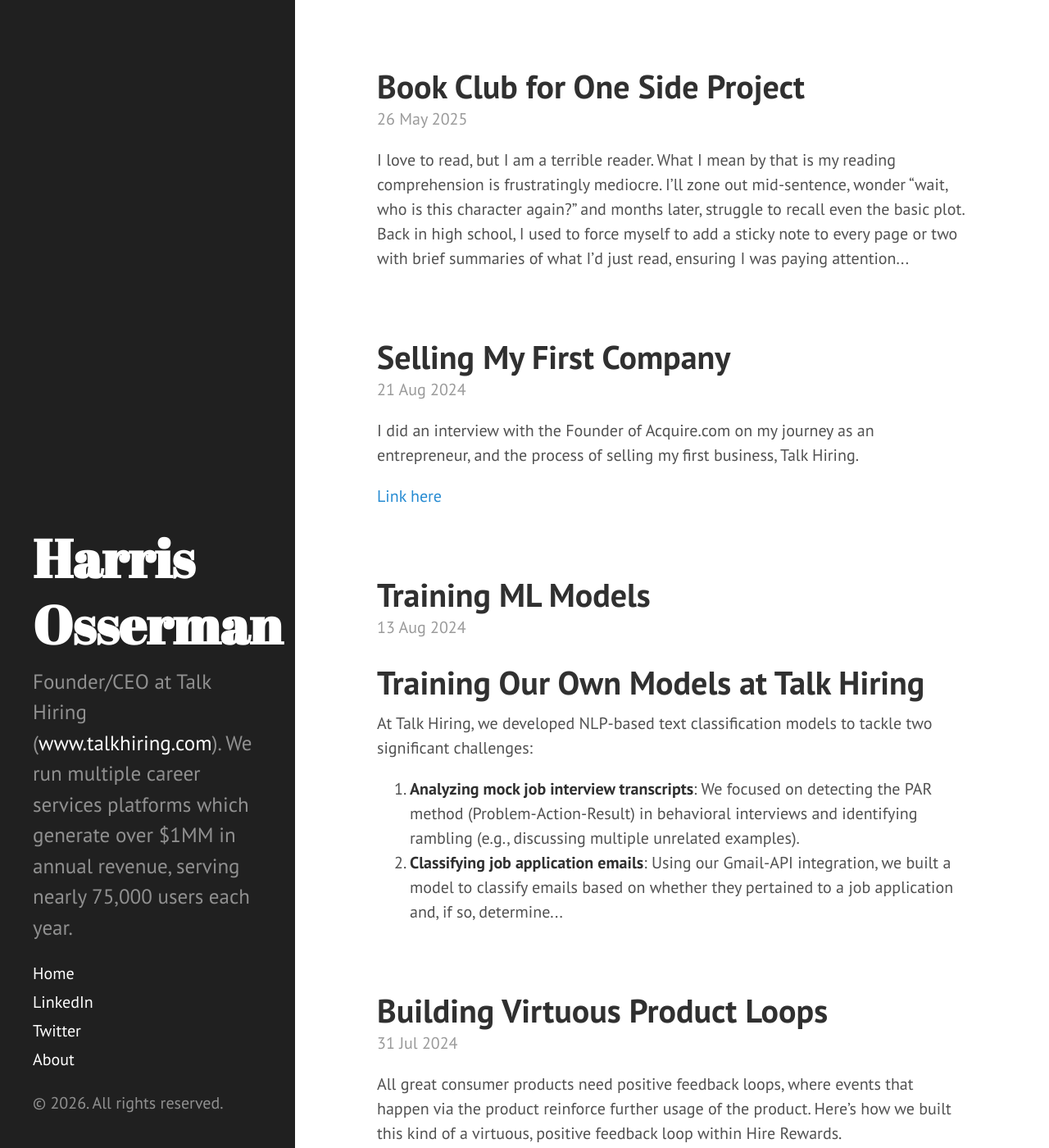
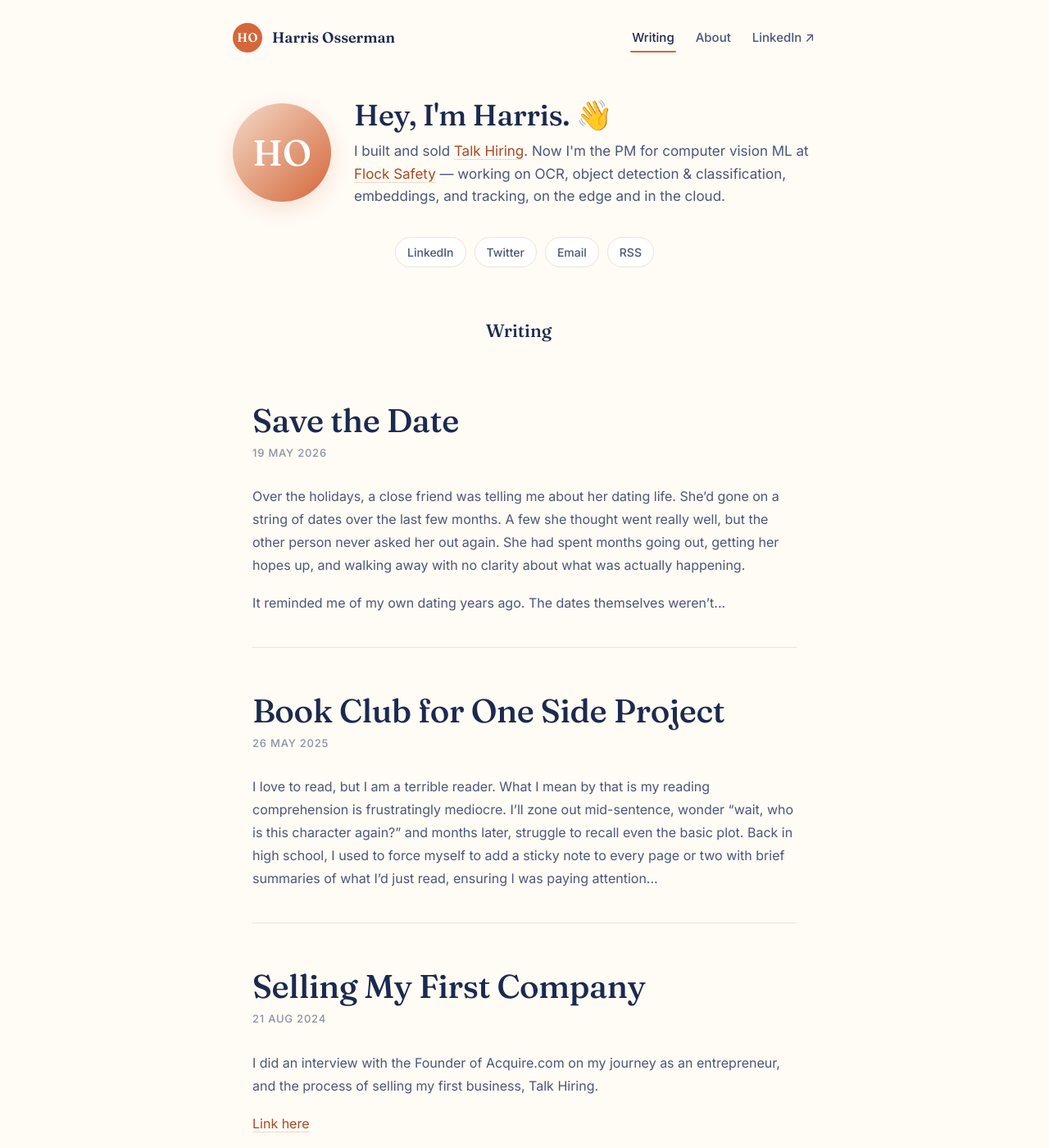
Before and after one commit to harrisosserman/harrisosserman.github.io, a Jekyll site: the page built from index.html, in a window 1280 px wide and 1400 px high. Shown: the whole window at 82% size. Built offline with Jekyll 4.4.1, drawn with Linux system fonts in a browser that asks for light colours; the list of posts is cut into pages by our own code; some of the changed text lies outside the part shown.

Commit message:
Redesign site, update bio, add Save the Date post
Warm personal brand facelift (Fraunces + Inter, cream/navy/terracotta),
top nav replacing legacy sidebar, hero with monogram on home. Bio + about
updated for Flock Safety role. New post on Save the Date.

Co-Authored-By: Claude Opus 4.7 (1M context) <noreply@anthropic.com>

```diff
--- a/_includes/head.html
+++ b/_includes/head.html
@@ -23,7 +23,10 @@
   <link rel="stylesheet" href="{{ '/' | relative_url }}public/css/poole.css">
   <link rel="stylesheet" href="{{ '/' | relative_url }}public/css/syntax.css">
   <link rel="stylesheet" href="{{ '/' | relative_url }}public/css/hyde.css">
-  <link rel="stylesheet" href="https://fonts.googleapis.com/css?family=PT+Sans:400,400italic,700|Abril+Fatface">
+  <link rel="preconnect" href="https://fonts.googleapis.com">
+  <link rel="preconnect" href="https://fonts.gstatic.com" crossorigin>
+  <link rel="stylesheet" href="https://fonts.googleapis.com/css2?family=Fraunces:opsz,wght@9..144,400;9..144,500;9..144,600&family=Inter:wght@400;500;600&family=JetBrains+Mono:wght@400;500&display=swap">
+  <link rel="stylesheet" href="{{ '/' | relative_url }}public/css/redesign.css">
 
   <!-- Icons -->
   <link rel="apple-touch-icon-precomposed" sizes="144x144" href="{{ '/' | relative_url }}public/apple-touch-icon-144-precomposed.png">
--- a/_includes/sidebar.html
+++ b/_includes/sidebar.html
@@ -7,7 +7,7 @@
         </a>
       </h1>
       <p class="lead">
-        Founder/CEO at Talk Hiring (<a href="https://www.talkhiring.com">www.talkhiring.com</a>).  We run multiple career services platforms which generate over $1MM in annual revenue, serving nearly 75,000 users each year.
+        Built and sold <a href="https://www.talkhiring.com">Talk Hiring</a>. Now PM for computer vision ML at <a href="https://www.flocksafety.com">Flock Safety</a> — OCR, detection, classification, embeddings, and tracking on the edge and in the cloud.
       </p>
     </div>
 
--- a/_layouts/default.html
+++ b/_layouts/default.html
@@ -5,11 +5,45 @@
 
   <body>
 
+    <header class="site-nav">
+      <a class="brand" href="{{ '/' | relative_url }}">
+        <span class="monogram">HO</span>
+        <span class="brand-name">Harris Osserman</span>
+      </a>
+      <nav>
+        <a href="{{ '/' | relative_url }}" {% if page.url == '/' %}class="active"{% endif %}>Writing</a>
+        <a href="{{ '/about/' | relative_url }}" {% if page.url contains '/about' %}class="active"{% endif %}>About</a>
+        <a href="https://www.linkedin.com/in/harris-osserman-02691528/" target="_blank" rel="noopener">LinkedIn ↗</a>
+      </nav>
+    </header>
+
     {% include sidebar.html %}
+
+    {% if page.url == '/' %}
+    <section class="hero">
+      <div class="avatar">HO</div>
+      <div>
+        <h1>Hey, I'm Harris. <span class="wave">👋</span></h1>
+        <p>I built and sold <a href="https://blog.acquire.com/startup-acquisition-episode-114/" target="_blank" rel="noopener">Talk Hiring</a>. Now I'm the PM for computer vision ML at <a href="https://www.flocksafety.com">Flock Safety</a> — working on OCR, object detection &amp; classification, embeddings, and tracking, on the edge and in the cloud.</p>
+      </div>
+    </section>
+    <div class="social-row">
+      <a href="https://www.linkedin.com/in/harris-osserman-02691528/" target="_blank" rel="noopener">LinkedIn</a>
+      <a href="https://twitter.com/harrisosserman" target="_blank" rel="noopener">Twitter</a>
+      <a href="mailto:harris.osserman@gmail.com">Email</a>
+      <a href="/atom.xml">RSS</a>
+    </div>
+    <h2 class="section-label">Writing</h2>
+    {% endif %}
 
     <div class="content container">
       {{ content }}
     </div>
 
+    <footer class="site-footer">
+      <span>&copy; {{ site.time | date: '%Y' }} Harris Osserman</span>
+      <span><a href="/atom.xml">RSS</a> · <a href="mailto:harris.osserman@gmail.com">Email</a></span>
+    </footer>
+
   </body>
 </html>
--- /dev/null
+++ b/_posts/2026-05-19-save-the-date.md
@@ -0,0 +1,42 @@
+---
+layout: post
+title: "Save the Date"
+---
+
+Over the holidays, a close friend was telling me about her dating life. She'd gone on a string of dates over the last few months. A few she thought went really well, but the other person never asked her out again. She had spent months going out, getting her hopes up, and walking away with no clarity about what was actually happening.
+
+It reminded me of my own dating years ago. The dates themselves weren't the hard part. The hard part was how long the whole process took. Months of guessing. Months of replaying conversations through your own biases.
+
+I started thinking about how lopsided the dating industry is. Hinge, Bumble, Tinder, the League. Basically every dollar in this space goes to the top of the funnel. Profile optimization, photo selection, bio crafting, matching algorithms. But once you're actually sitting across from someone? You walk away with only what you happened to pick up on.
+
+That gap was the idea. What if you could get an outside perspective on a date you actually went on, not a coach reading your texts, not your friends speculating, but feedback grounded in what actually happened?
+
+I called it [Save the Date](https://getsavethedate.com). The pitch was a mutual reflection system: both people opt in, both get their own private AI insights afterward, and the raw recording gets deleted. Nobody is reviewing their date's review. The product wasn't trying to gamify dating or turn it into a sport. It was trying to give you the one thing you can't get anywhere else, an outsider perspective on every date.
+
+The innovation I was most excited about was the feedback format itself. Instead of a clinical "here's a summary of your date" report card, the insights came back as a Reddit-style thread. After every date, twelve different AI personas, each with their own voice and lens, would weigh in on what they observed. One persona is a no-nonsense friend who tells it to you straight. Another is the over-analyzer who pulls on a specific quote and unpacks it. Another is the romantic who sees the spark you missed. Another is the cynic. You scroll a thread of reactions the way you'd scroll a r/datingoverthirty post, except every comment is about you. The framing made the feedback feel like a group chat of friends instead of a verdict from an algorithm, and almost everyone I showed it to lit up at it.
+
+I built the thing with Claude Code over a few months. React Native app, Supabase for the backend, AWS Lambda for the audio processing, Claude on the AI side. The hardest design problem was the consent flow. Both parties have to agree, in the app, before recording starts. The audio recording and the transcript both get deleted after the insights are generated. I obsessed over the privacy story because I knew that would be the thing people pushed back on.
+
+Then I started doing user interviews. About 30 of them. Some were friends and friends-of-friends. The rest I recruited on [Prolific](https://www.prolific.com), people who had actually been on multiple dates in the last year. I'd share my screen, walk them through [the marketing site](https://getsavethedate.com), the app, the consent flow, the post-date insights, and just let them talk.
+
+What I expected was that people would have a privacy reaction. They did. But it wasn't the privacy concern that mattered. The thing that came up in nearly every conversation, almost word for word, was:
+
+> "I like it. But how do you ask the other person?"
+
+It came up from Joseph, a nurse in Boston who said his big worry was "getting the other person to be ok with it." It came up from Emily in Portland, who said proposing recording "just feels awkward." It came up from Evan in LA, who told me point-blank that he'd love to be the recipient but would never be the asker. It came up from Alyssa in Austin, who would happily use it but didn't want her date to know.
+
+Person after person told me the same thing. The product was interesting. The insights were exciting. They wanted to see what an AI thought of their date. But the act of sending a stranger a link and asking them to consent to being recorded? That was a wall.
+
+So we iterated. We rewrote the marketing site to lead with trust and privacy. We added a "deletion receipt" that showed the user when their audio was destroyed. We added scripts, actual sample text messages, for how to ask your date, in three different tones (warm, casual, playful). We added a section on the site for how other people had handled the consent ask. We softened the colors. We added an AI personas page so people understood the feedback wasn't coming from real strangers. We tried, in every way we could, to lower the awkwardness floor of asking.
+
+The biggest unlock came from listening to the interviewees. The same people who flinched at the idea of asking a stranger to be recorded would tell me, almost as a throwaway, "I'd be happy to use it on a second date." Joseph in Boston pitched me the line basically verbatim: "I had a great time, let's do it again soon. By the way, I would love to try this app on our next date. No hard feelings if not." That reframing changed the product. The consent ask doesn't belong before a first date when you barely know each other. It belongs at the end of a date that went well, when the goodwill is highest and the next date is the natural conversation. We rewrote the scripts, the marketing site, and the in-app prompts around that timing. The awkwardness floor dropped noticeably.
+
+But solving the consent ask still left a harder problem behind it, and it was the one I noticed late.
+
+Even when someone downloaded the app, there was no natural moment to remind them to use it. Most people don't have a date scheduled the day they hear about an app. They might have one in two weeks, or three, or not for a month. By the time the date came around, they had completely forgotten that Save the Date existed. I could send emails, push notifications, "any dates this week?" nags, but none of it felt good, and none of it solved the problem. The product needed to insert itself at exactly the right moment, and I had no way to know when that moment was.
+
+The honest answer is that this product belongs inside a dating app, not outside one. The match itself is the right trigger. When two people match, the app already knows they're talking. It can read the conversation and notice the moment they start discussing meeting up. It can offer Save the Date as a one-tap double opt-in, before either of them has to type a single awkward sentence to a stranger. The friction disappears. The reminder problem disappears. Both people opted in to a dating app, so they're already on board with the premise of putting effort into dating. The consent ask becomes a feature, not a hurdle.
+
+I'm not a dating app. I don't have those matches. And building a dating app to get to this feature is the long way around.
+
+[Save the Date](https://getsavethedate.com), the only STD you will want to tell your friends about.
--- /dev/null
+++ b/public/css/redesign.css
@@ -0,0 +1,459 @@
+/* ===== Warm personal brand redesign ===== */
+
+:root {
+  --bg: #FFFBF5;
+  --bg-card: #FFFFFF;
+  --ink: #1B2A4E;
+  --ink-soft: #4A5878;
+  --muted: #8A93A6;
+  --rule: #ECE4D6;
+  --accent: #D4673A;       /* terracotta */
+  --accent-soft: #F4D9C7;
+  --accent-deep: #A84A22;
+  --max-w: 760px;
+}
+
+/* Reset legacy hyde/poole styles we don't want */
+html, body {
+  background: var(--bg);
+  color: var(--ink);
+  margin: 0;
+  padding: 0;
+  font-family: 'Inter', -apple-system, BlinkMacSystemFont, 'Segoe UI', sans-serif;
+  font-size: 17px;
+  line-height: 1.65;
+  -webkit-font-smoothing: antialiased;
+  -moz-osx-font-smoothing: grayscale;
+}
+
+body {
+  display: flex;
+  flex-direction: column;
+  min-height: 100vh;
+}
+
+/* Hide the legacy sidebar — we render a top nav instead */
+.sidebar { display: none !important; }
+
+/* Layout container */
+.content.container,
+.page,
+.post,
+.posts {
+  max-width: var(--max-w);
+  margin: 0 auto;
+  padding: 0 24px;
+  width: 100%;
+  box-sizing: border-box;
+}
+
+/* ===== Top nav ===== */
+.site-nav {
+  max-width: var(--max-w);
+  margin: 0 auto;
+  padding: 28px 24px 8px;
+  display: flex;
+  align-items: center;
+  justify-content: space-between;
+  width: 100%;
+  box-sizing: border-box;
+}
+.site-nav .brand {
+  display: inline-flex;
+  align-items: center;
+  gap: 12px;
+  text-decoration: none;
+  color: var(--ink);
+  font-weight: 600;
+}
+.site-nav .brand .monogram {
+  width: 36px;
+  height: 36px;
+  border-radius: 50%;
+  background: var(--accent);
+  color: #fff;
+  display: inline-flex;
+  align-items: center;
+  justify-content: center;
+  font-family: 'Fraunces', Georgia, serif;
+  font-weight: 600;
+  font-size: 15px;
+  letter-spacing: 0.5px;
+}
+.site-nav .brand .brand-name {
+  font-family: 'Fraunces', Georgia, serif;
+  font-size: 18px;
+}
+.site-nav nav {
+  display: flex;
+  gap: 22px;
+  align-items: center;
+}
+.site-nav nav a {
+  color: var(--ink-soft);
+  text-decoration: none;
+  font-size: 15px;
+  font-weight: 500;
+  position: relative;
+  padding: 4px 2px;
+  transition: color 0.15s ease;
+}
+.site-nav nav a:hover { color: var(--accent-deep); }
+.site-nav nav a.active { color: var(--ink); }
+.site-nav nav a.active::after {
+  content: '';
+  position: absolute;
+  left: 0; right: 0; bottom: -2px;
+  height: 2px;
+  background: var(--accent);
+  border-radius: 2px;
+}
+
+/* ===== Hero (homepage) ===== */
+.hero {
+  max-width: var(--max-w);
+  margin: 48px auto 36px;
+  padding: 0 24px;
+  display: grid;
+  grid-template-columns: 120px 1fr;
+  gap: 28px;
+  align-items: center;
+}
+.hero .avatar {
+  width: 120px;
+  height: 120px;
+  border-radius: 50%;
+  background: linear-gradient(135deg, var(--accent-soft), var(--accent));
+  display: flex;
+  align-items: center;
+  justify-content: center;
+  font-family: 'Fraunces', Georgia, serif;
+  color: #fff;
+  font-size: 44px;
+  font-weight: 500;
+  box-shadow: 0 8px 24px rgba(212, 103, 58, 0.18);
+}
+.hero h1 {
+  font-family: 'Fraunces', Georgia, serif;
+  font-weight: 500;
+  font-size: 36px;
+  line-height: 1.15;
+  margin: 0 0 10px;
+  color: var(--ink);
+  letter-spacing: -0.01em;
+}
+.hero h1 .wave {
+  display: inline-block;
+  transform-origin: 70% 70%;
+  animation: wave 2.4s ease-in-out 1;
+}
+@keyframes wave {
+  0%, 60%, 100% { transform: rotate(0); }
+  10%, 30% { transform: rotate(14deg); }
+  20%, 40% { transform: rotate(-8deg); }
+}
+.hero p {
+  margin: 0;
+  font-size: 17px;
+  line-height: 1.6;
+  color: var(--ink-soft);
+}
+.hero p a { color: var(--accent-deep); text-decoration: none; border-bottom: 1px solid var(--accent-soft); }
+.hero p a:hover { border-bottom-color: var(--accent); }
+
+.social-row {
+  max-width: var(--max-w);
+  margin: 0 auto 24px;
+  padding: 0 24px;
+  display: flex;
+  gap: 10px;
+  flex-wrap: wrap;
+}
+.social-row a {
+  display: inline-flex;
+  align-items: center;
+  gap: 6px;
+  padding: 6px 14px;
+  border-radius: 999px;
+  background: var(--bg-card);
+  border: 1px solid var(--rule);
+  color: var(--ink-soft);
+  font-size: 14px;
+  font-weight: 500;
+  text-decoration: none;
+  transition: all 0.15s ease;
+}
+.social-row a:hover {
+  border-color: var(--accent);
+  color: var(--accent-deep);
+  transform: translateY(-1px);
+}
+
+/* ===== Section heading ===== */
+.section-label {
+  max-width: var(--max-w);
+  margin: 40px auto 18px;
+  padding: 0 24px;
+  display: flex !important;
+  align-items: center;
+  gap: 14px;
+  font-family: 'Fraunces', Georgia, serif;
+  font-size: 22px;
+  font-weight: 500;
+  color: var(--ink);
+  text-align: left;
+  justify-content: flex-start;
+}
+.section-label::after {
+  content: '';
+  flex: 1;
+  height: 1px;
+  background: var(--rule);
+}
+
+/* ===== Post cards (homepage list) ===== */
+.posts { padding: 0 24px; }
+.posts .post {
+  padding: 22px 0;
+  border-bottom: 1px solid var(--rule);
+  margin: 0;
+}
+.posts .post:last-child { border-bottom: none; }
+.posts .post-title {
+  font-family: 'Fraunces', Georgia, serif;
+  font-weight: 500;
+  font-size: 24px;
+  line-height: 1.25;
+  margin: 0 0 6px;
+  letter-spacing: -0.005em;
+}
+.posts .post-title a {
+  color: var(--ink);
+  text-decoration: none;
+  background-image: linear-gradient(var(--accent), var(--accent));
+  background-size: 0% 2px;
+  background-repeat: no-repeat;
+  background-position: 0 100%;
+  transition: background-size 0.25s ease;
+  padding-bottom: 2px;
+}
+.posts .post-title a:hover {
+  background-size: 100% 2px;
+  color: var(--accent-deep);
+}
+.posts .post-date {
+  display: block;
+  margin-top: 0;
+  margin-bottom: 14px;
+  font-size: 13px;
+  color: var(--muted);
+  letter-spacing: 0.04em;
+  text-transform: uppercase;
+  font-weight: 500;
+}
+.posts .post-title { margin-bottom: 8px; }
+.posts .post p,
+.posts .post {
+  color: var(--ink-soft);
+  font-size: 16px;
+}
+.posts .post > p:first-of-type { margin-top: 10px; }
+
+/* ===== Single post / page ===== */
+.post .post-title,
+.page .page-title {
+  font-family: 'Fraunces', Georgia, serif;
+  font-weight: 500;
+  font-size: 40px;
+  line-height: 1.15;
+  margin: 32px 0 6px;
+  letter-spacing: -0.01em;
+  color: var(--ink);
+}
+.post .post-date {
+  display: block;
+  font-size: 13px;
+  color: var(--muted);
+  letter-spacing: 0.06em;
+  text-transform: uppercase;
+  font-weight: 500;
+  margin-top: 0;
+  margin-bottom: 28px;
+}
+.post p, .page p {
+  font-size: 17px;
+  line-height: 1.75;
+  color: var(--ink);
+  margin: 0 0 18px;
+}
+.post h2, .page h2 {
+  font-family: 'Fraunces', Georgia, serif;
+  font-weight: 500;
+  font-size: 26px;
+  margin: 36px 0 10px;
+  color: var(--ink);
+}
+.post h3, .page h3 {
+  font-family: 'Fraunces', Georgia, serif;
+  font-weight: 500;
+  font-size: 21px;
+  margin: 28px 0 8px;
+}
+.post p a, .post li a, .page p a, .page li a {
+  color: var(--accent-deep);
+  text-decoration: none;
+  border-bottom: 1px solid var(--accent-soft);
+  transition: border-color 0.15s ease;
+}
+.post p a:hover, .post li a:hover, .page p a:hover, .page li a:hover { border-bottom-color: var(--accent); }
+.post img, .page img {
+  max-width: 100%;
+  height: auto;
+  border-radius: 8px;
+  margin: 18px 0;
+  box-shadow: 0 4px 16px rgba(27, 42, 78, 0.08);
+}
+.post blockquote, .page blockquote {
+  border-left: 3px solid var(--accent);
+  padding: 4px 0 4px 18px;
+  margin: 18px 0;
+  color: var(--ink-soft);
+  font-style: italic;
+}
+.post code, .page code {
+  background: var(--accent-soft);
+  color: var(--accent-deep);
+  padding: 2px 6px;
+  border-radius: 4px;
+  font-size: 0.92em;
+  font-family: 'JetBrains Mono', ui-monospace, SFMono-Regular, Menlo, monospace;
+}
+.post pre, .page pre {
+  background: #1B2A4E;
+  color: #F4D9C7;
+  padding: 16px 18px;
+  border-radius: 8px;
+  overflow-x: auto;
+  font-size: 14px;
+}
+.post pre code, .page pre code {
+  background: transparent;
+  color: inherit;
+  padding: 0;
+}
+.post ul, .post ol, .page ul, .page ol {
+  font-size: 17px;
+  line-height: 1.75;
+  color: var(--ink);
+  padding-left: 22px;
+}
+.post li, .page li { margin-bottom: 6px; }
+
+/* ===== Related posts on single post ===== */
+.related {
+  max-width: var(--max-w);
+  margin: 56px auto 0;
+  padding: 32px 24px 0;
+  border-top: 1px solid var(--rule);
+}
+.related h2 {
+  font-family: 'Fraunces', Georgia, serif;
+  font-weight: 500;
+  font-size: 22px;
+  margin: 0 0 16px;
+}
+.related-posts {
+  list-style: none;
+  padding: 0;
+  margin: 0;
+  display: grid;
+  gap: 10px;
+}
+.related-posts h3 {
+  margin: 0;
+  font-size: 16px;
+  font-family: 'Inter', sans-serif;
+  font-weight: 500;
+}
+.related-posts a {
+  color: var(--ink);
+  text-decoration: none;
+  border: none;
+  display: block;
+  padding: 12px 14px;
+  border-radius: 8px;
+  background: var(--bg-card);
+  border: 1px solid var(--rule);
+  transition: all 0.15s ease;
+}
+.related-posts a:hover {
+  border-color: var(--accent);
+  transform: translateY(-1px);
+}
+.related-posts small {
+  display: block;
+  font-size: 12px;
+  color: var(--muted);
+  margin-top: 2px;
+  font-weight: 400;
+  letter-spacing: 0.04em;
+  text-transform: uppercase;
+}
+
+/* ===== Pagination ===== */
+.pagination {
+  max-width: var(--max-w);
+  margin: 40px auto 0;
+  padding: 0 24px;
+  display: flex;
+  justify-content: space-between;
+  font-size: 14px;
+  font-weight: 500;
+}
+.pagination-item {
+  color: var(--muted);
+  text-decoration: none;
+  padding: 8px 14px;
+  border-radius: 6px;
+}
+a.pagination-item {
+  color: var(--accent-deep);
+  background: var(--bg-card);
+  border: 1px solid var(--rule);
+}
+a.pagination-item:hover {
+  border-color: var(--accent);
+}
+
+/* ===== Footer ===== */
+.site-footer {
+  max-width: var(--max-w);
+  margin: 80px auto 32px;
+  padding: 24px 24px 0;
+  border-top: 1px solid var(--rule);
+  font-size: 13px;
+  color: var(--muted);
+  display: flex;
+  justify-content: space-between;
+  align-items: center;
+}
+.site-footer a {
+  color: var(--ink-soft);
+  text-decoration: none;
+}
+.site-footer a:hover { color: var(--accent-deep); }
+
+/* ===== Responsive ===== */
+@media (max-width: 600px) {
+  .hero {
+    grid-template-columns: 1fr;
+    text-align: left;
+    gap: 18px;
+    margin-top: 28px;
+  }
+  .hero .avatar { width: 84px; height: 84px; font-size: 32px; }
+  .hero h1 { font-size: 30px; }
+  .post .post-title, .page .page-title { font-size: 30px; }
+  .site-nav { padding-top: 18px; }
+  .site-nav nav { gap: 14px; }
+}
```
Also changed, not shown: about.md (+7 -3 lines).
